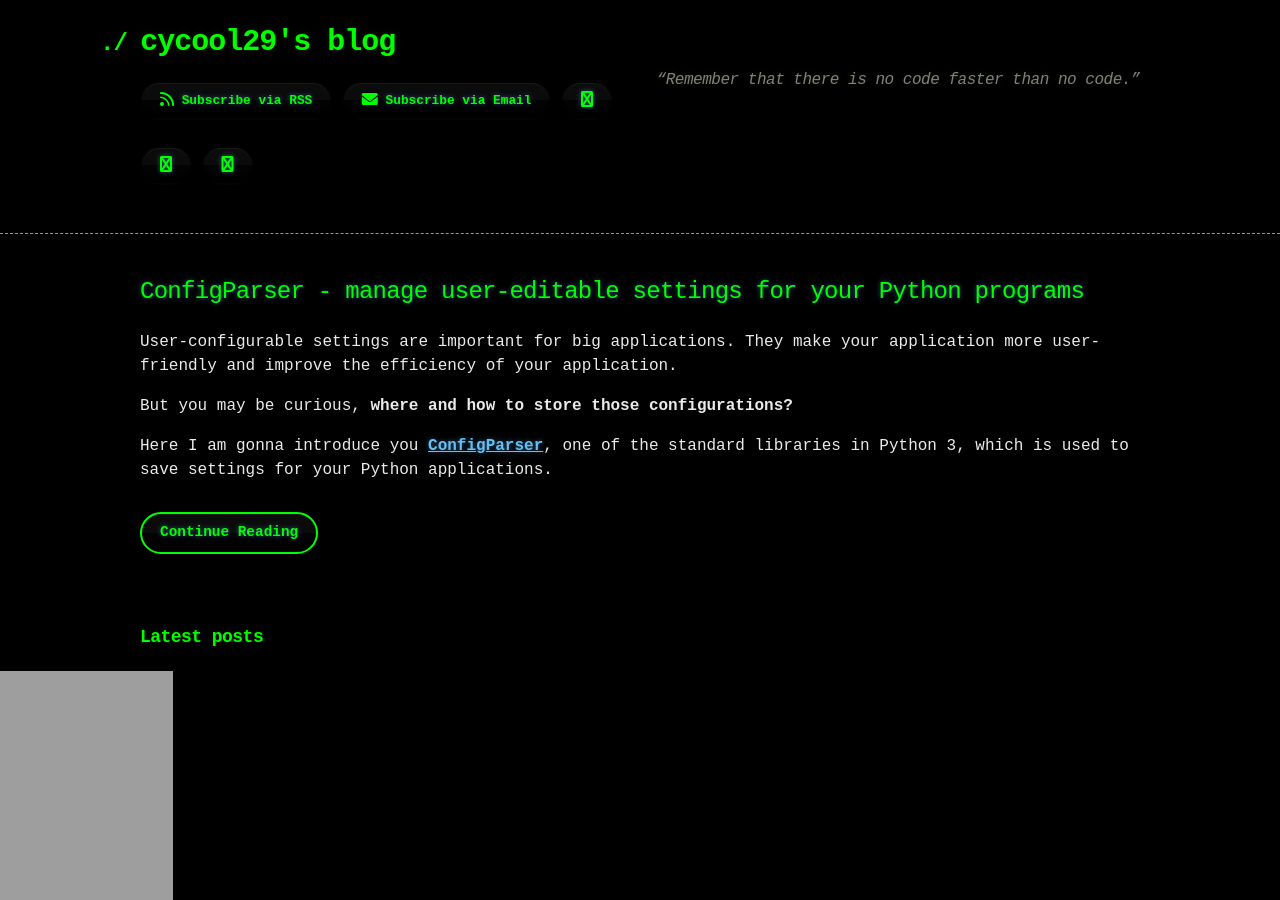
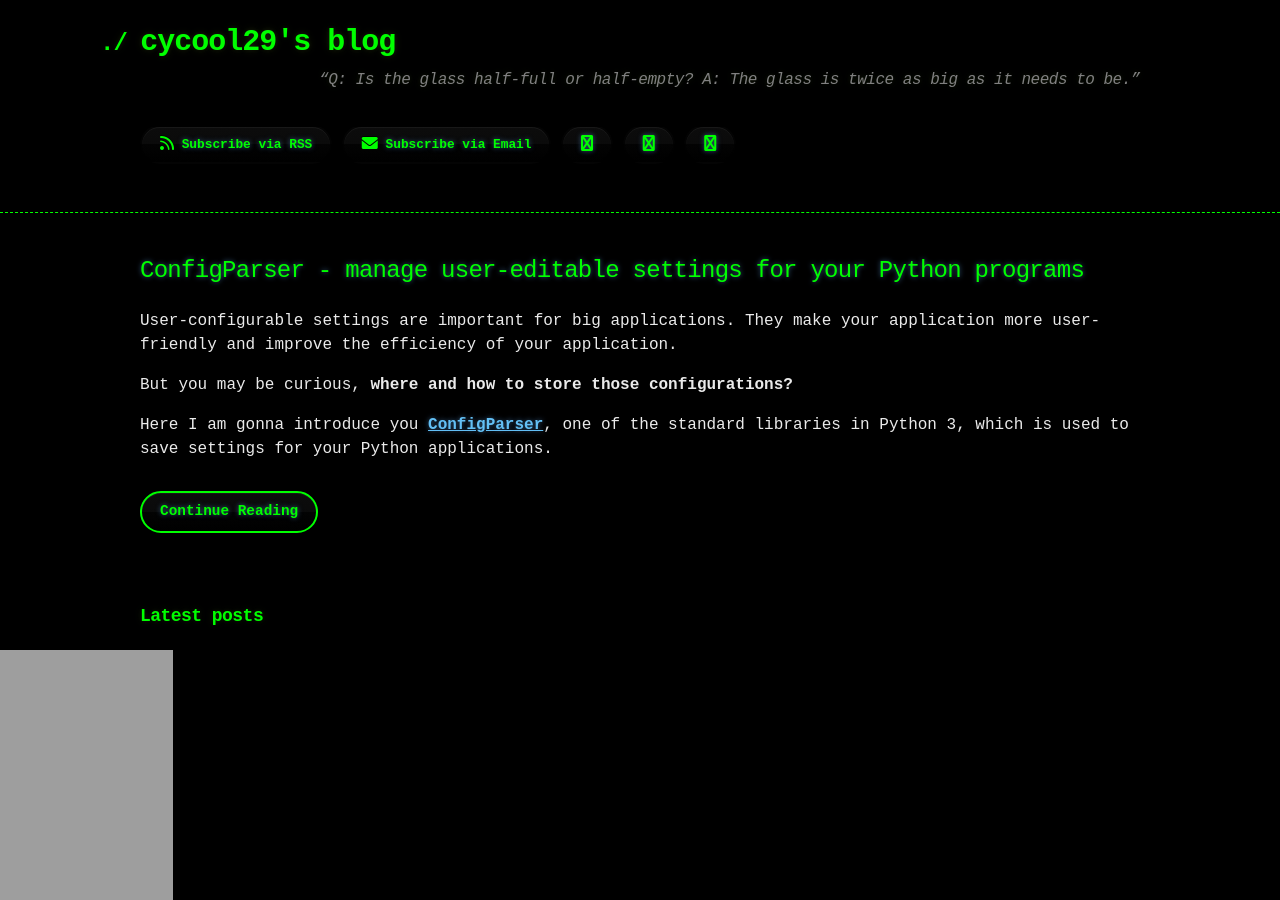
Before and after one commit to cycool29/cycool29.github.io, a Jekyll site: the page built from index.md, in a window 1280 px wide and 900 px high. Built offline with Jekyll 4.4.1, drawn with Linux system fonts in a browser that asks for light colours; a style sheet for code colours, icons or effects is not loaded.

Commit message:
Update quotes

```diff
--- a/_config.yml
+++ b/_config.yml
@@ -1,5 +1,5 @@
 title: cycool29's blog
-description: "“Remember that there is no code faster than no code.” "
+description: "“Q: Is the glass half-full or half-empty? A: The glass is twice as big as it needs to be.” "
 bio: A high school student. Intermediate in Python, Git, Bash. Learning JavaScript. He/Him. "
 author: cycool29
 url: https://cycool29.github.io
```
